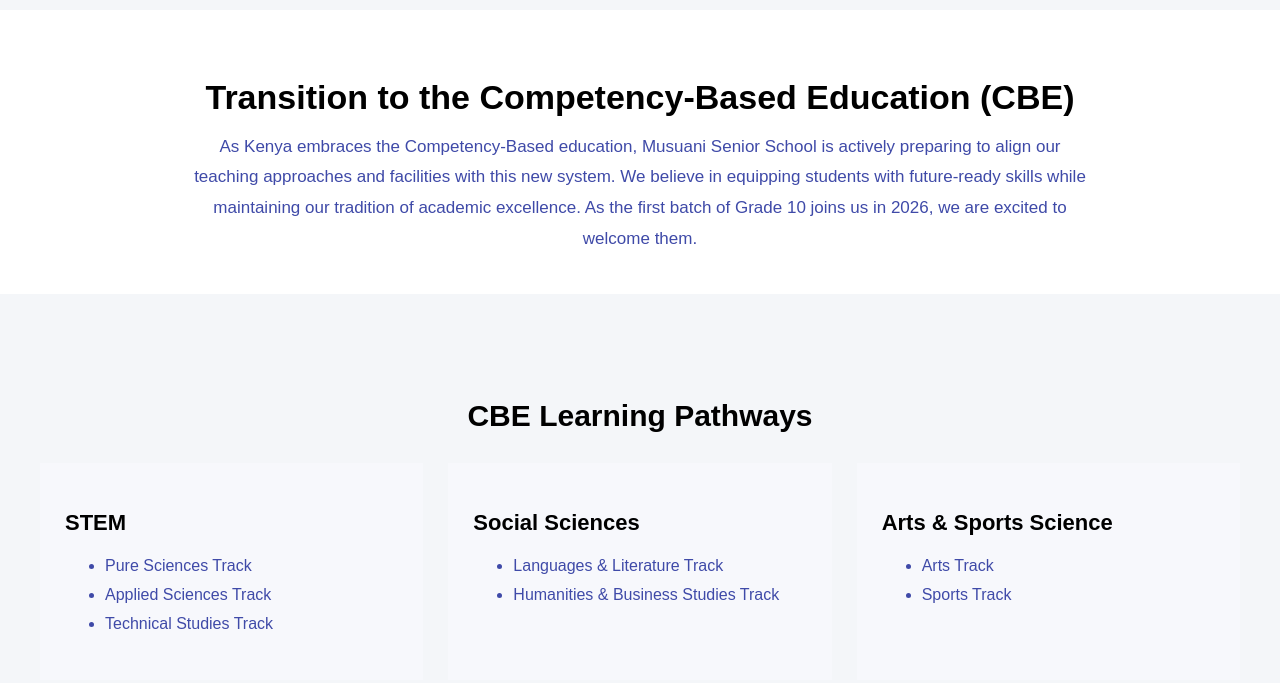
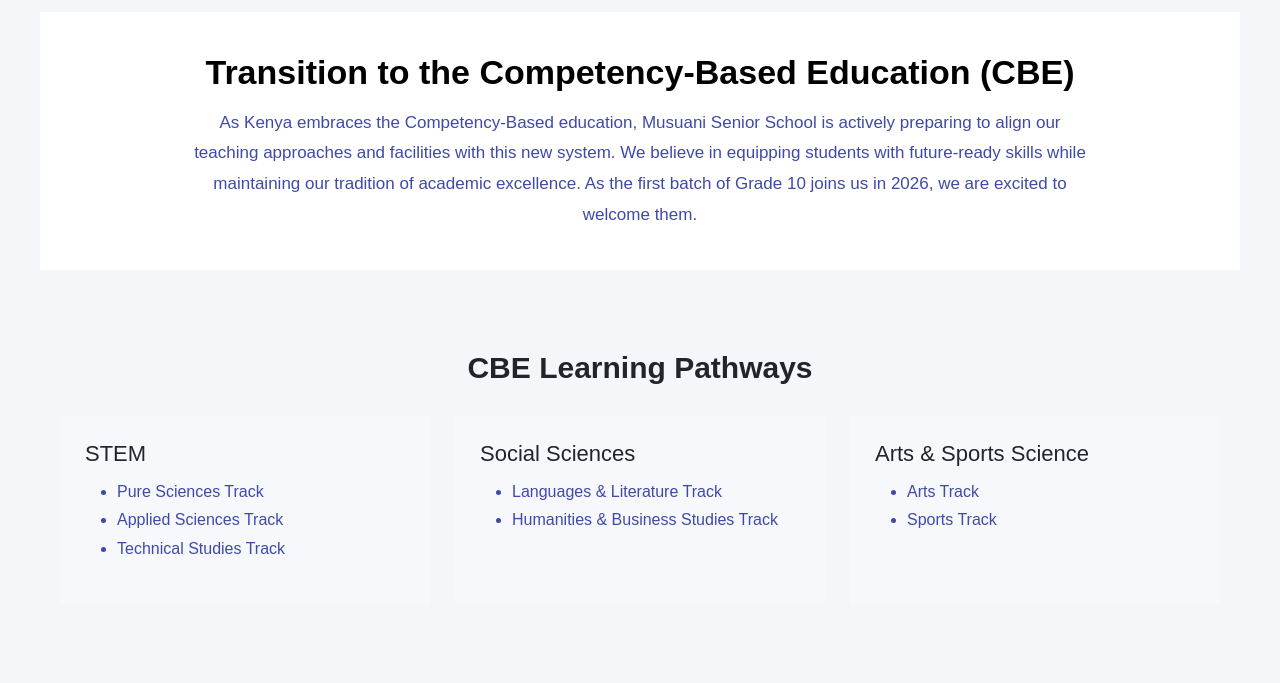
Before and after one commit to Mwangi2006/musuaniseniorschool-website, a website: page index.html in a window 1280 px wide. Shown: the part 1888-2571 px from the top of the page. Drawn offline with nearby package versions, Linux system fonts and the light colour scheme; files that its build step writes are made by us from their sources.

Commit message:
Add bootsrap

```diff
--- a/index.html
+++ b/index.html
@@ -5,6 +5,10 @@
   <meta name="viewport" content="width=device-width, initial-scale=1.0">
   <title>Home | MUSUANI SENIOR SCHOOL </title>
   <link rel="stylesheet" href="assets/css/style.css">
+  <meta name="viewport" content="width=device-width, initial-scale=1">
+
+<link href="https://cdn.jsdelivr.net/npm/bootstrap@5.3.2/dist/css/bootstrap.min.css" rel="stylesheet">
+
 </head>
   <style>
     body {
@@ -297,7 +301,7 @@ footer {
       justify-content:space-between;
       gap:30px;
   ">
-
+<script src="https://cdn.jsdelivr.net/npm/bootstrap@5.3.2/dist/js/bootstrap.bundle.min.js"></script>
     <!-- ===== LEFT: TEXT ===== -->
     <div style="width:55%;">
       <h1 style="
@@ -375,7 +379,7 @@ footer {
   }, 10000); // 10 seconds
 </script>
 
-<body>
+<>
 <!-- HERO SECTION -->
 <section class="hero">
   <h1>Excellence in Education and Character</h1>
```
